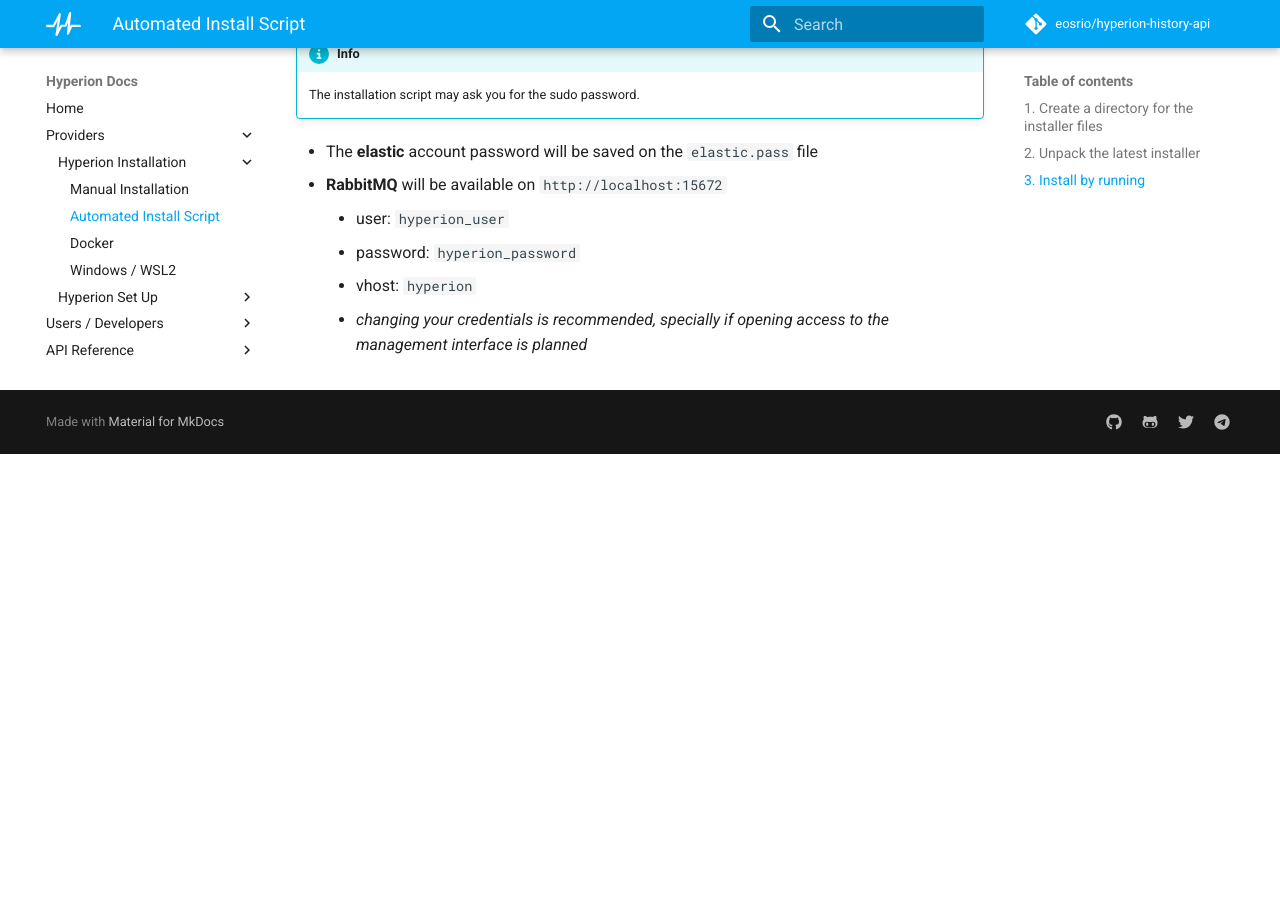
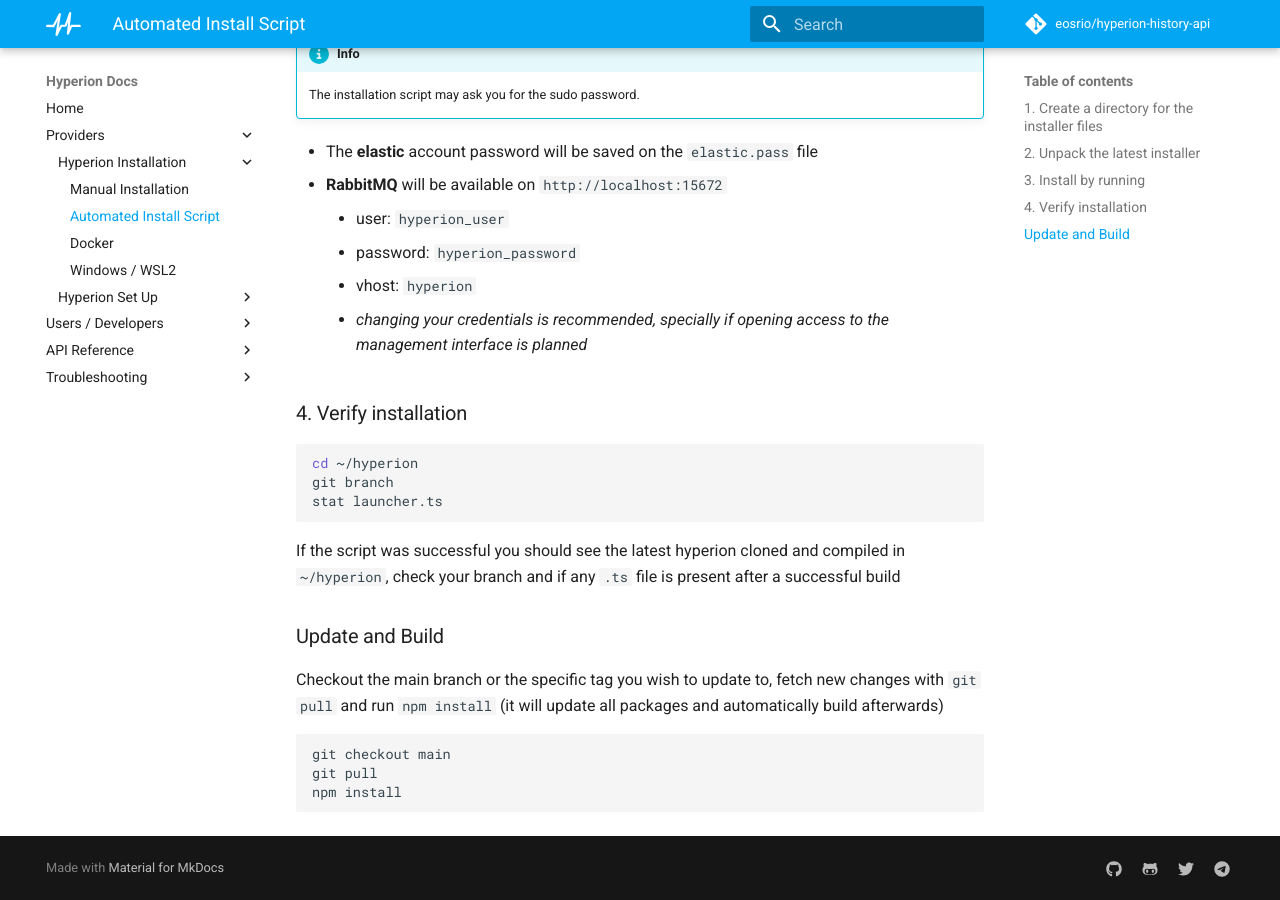
Before and after one commit to eosrio/hyperion-docs, an MkDocs documentation site: the page built from docs/install/installation_script.md, in a window 1280 px wide and 900 px high, scrolled down 882 px. Built offline with MkDocs 1.6.1 and Material for MkDocs 9.7.7, drawn with Linux system fonts in a browser that asks for light colours; comment, search, counter and statistics services are not loaded; before the commit the page ends 1336 px from its top, so only the background shows below that.

Commit message:
update auto install instructions

````diff
--- a/docs/install/installation_script.md
+++ b/docs/install/installation_script.md
@@ -37,3 +37,20 @@
     - password: `hyperion_password`
     - vhost: `hyperion`
     * _changing your credentials is recommended, specially if opening access to the management interface is planned_
+
+### 4. Verify installation
+```shell
+cd ~/hyperion
+git branch
+stat launcher.ts
+```
+If the script was successful you should see the latest hyperion cloned and compiled in `~/hyperion`, check your branch and if any `.ts` file is present after a successful build
+
+### Update and Build
+
+Checkout the main branch or the specific tag you wish to update to, fetch new changes with `git pull` and run `npm install` (it will update all packages and automatically build afterwards)
+```shell
+git checkout main
+git pull
+npm install
+```
````
Also changed, not shown: docs/setup/hyperion_configuration.md (+6 -2 lines).
